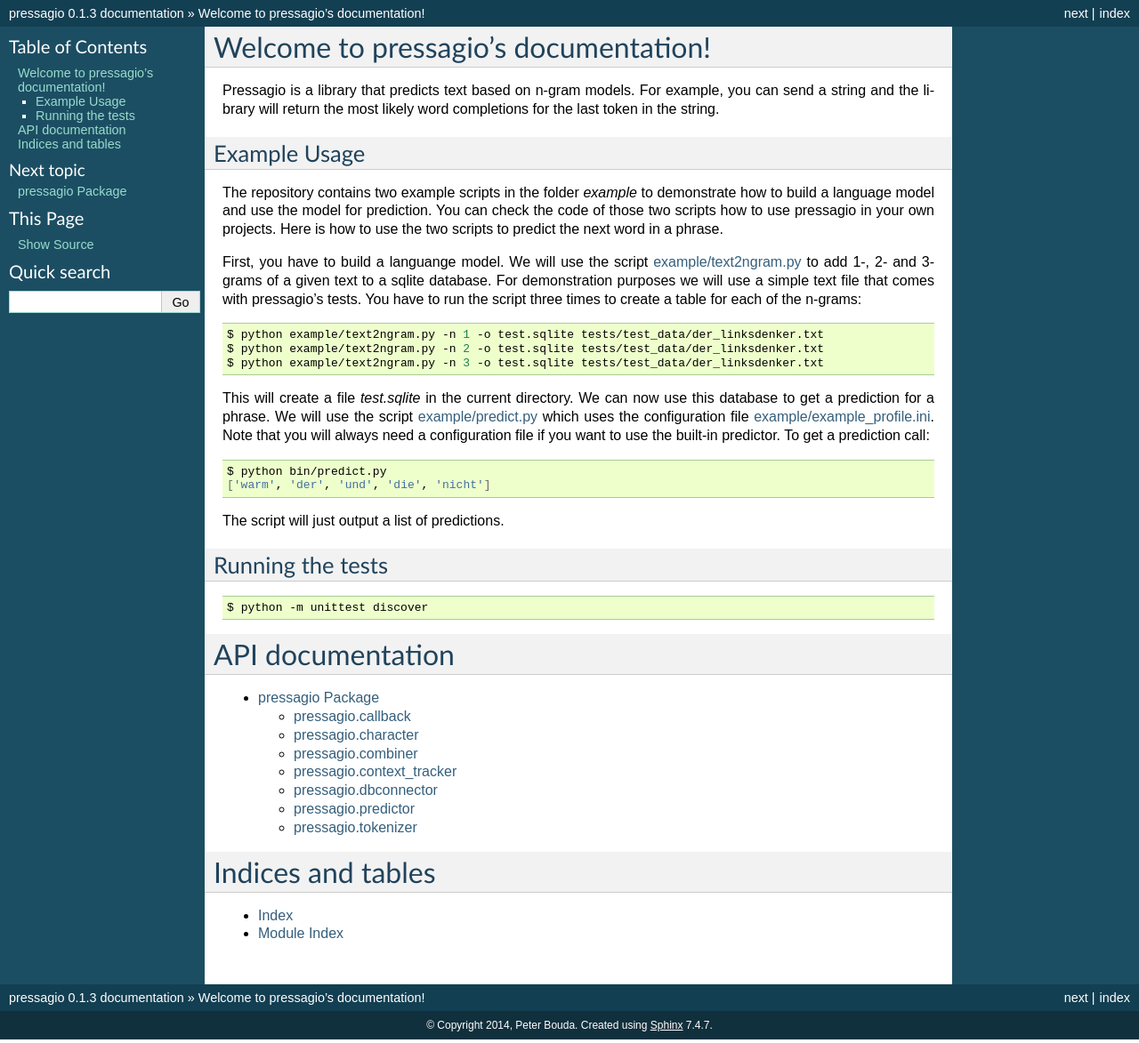
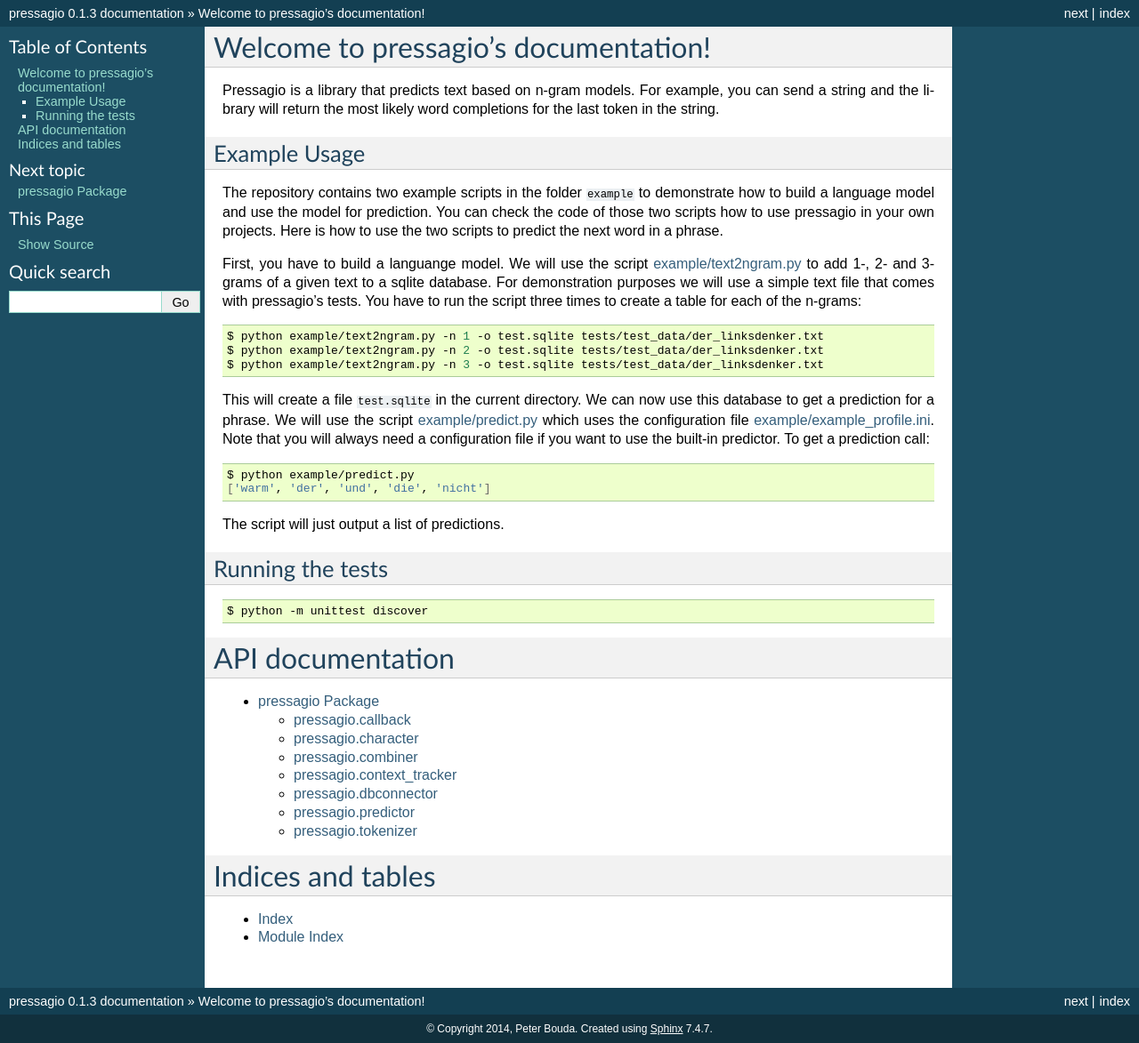
Before and after one commit to Poio-NLP/pressagio, a Sphinx documentation site: the page built from doc/index.rst, in a window 1280 px wide. Shown: the whole page at 89% size. Built offline with Sphinx 7.4.7, drawn with Linux system fonts in a browser that asks for light colours; some of the changed lines change nothing that is shown.

Commit message:
Fix typo in documentation

```diff
--- a/doc/index.rst
+++ b/doc/index.rst
@@ -8,7 +8,7 @@
 Example Usage
 -------------
 
-The repository contains two example scripts  in the folder `example` to
+The repository contains two example scripts  in the folder :code:`example` to
 demonstrate how to build a language model and use the model for prediction.
 You can check the code of those two scripts how to use pressagio in your own
 projects. Here is how to use the two scripts to predict the next word in a
@@ -27,8 +27,8 @@
     $ python example/text2ngram.py -n 2 -o test.sqlite tests/test_data/der_linksdenker.txt
     $ python example/text2ngram.py -n 3 -o test.sqlite tests/test_data/der_linksdenker.txt
 
-This will create  a file `test.sqlite` in the current directory. We can now use
-this database to get a prediction for a phrase. We will use the script
+This will create  a file :code:`test.sqlite` in the current directory. We can now
+use this database to get a prediction for a phrase. We will use the script
 `example/predict.py <https://github.com/Poio-NLP/pressagio/blob/master/example/predict.py>`_
 which uses the configuration file
 `example/example_profile.ini <https://github.com/Poio-NLP/pressagio/blob/master/example/example_profile.ini>`_.
@@ -37,7 +37,7 @@
 
 .. code:: bash
 
-    $ python bin/predict.py
+    $ python example/predict.py
     ['warm', 'der', 'und', 'die', 'nicht']
 
 The script will just output a list of predictions.
```
